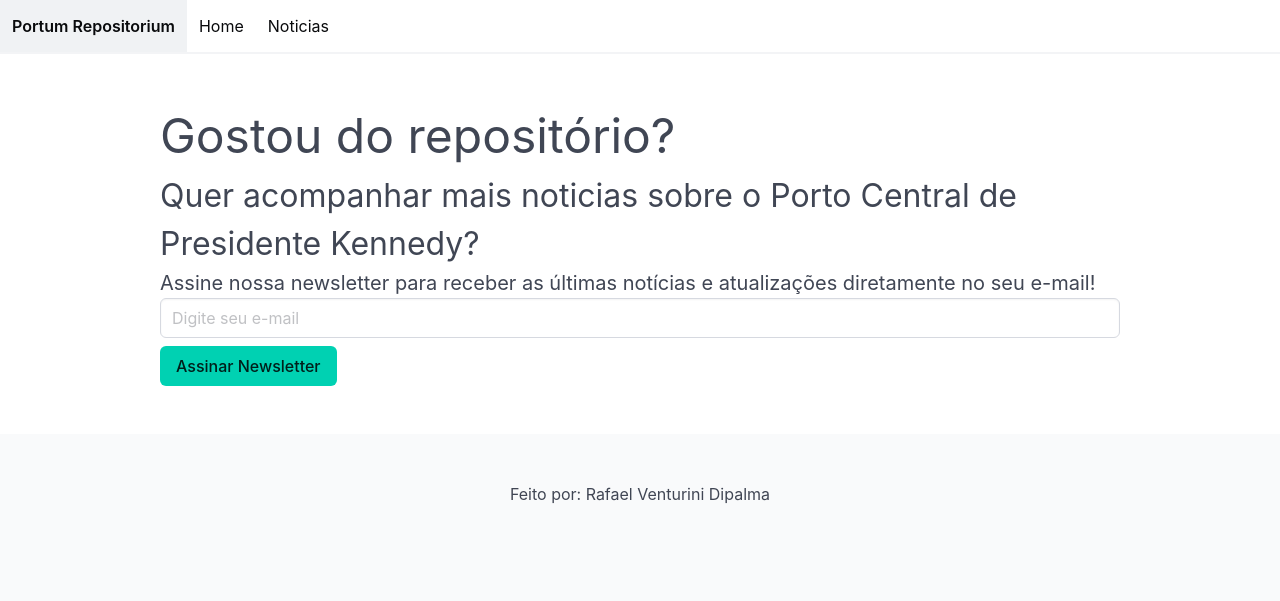
After one commit to RafaelVenturini/portum-repositorium, a Flask app: page /newsletter in a window 1280 px wide. The commit adds this page. Shown: the top 601 px of the page. Run offline with Flask 3, Linux system fonts and the light colour scheme.

Commit message:
created initial frontend

```diff
--- a/repository/views/main.py
+++ b/repository/views/main.py
@@ -18,44 +18,21 @@ def index():
 
 @bp_main.route("/news")
 def news():
+    current_app.logger.debug("Renderizando template news.html")
     articles = Articles.query.order_by(Articles.published_at.desc()).all()
     return render_template("main/news.html", articles=articles)
 
 
 @bp_main.route("/news/<int:article_id>")
 def news_detail(article_id):
+    current_app.logger.debug("Renderizando template news_detail.html")
     article = db.session.get(Articles, article_id)
     if article is None:
         abort(404)
     return render_template("main/news_detail.html", article=article)
 
 
-# @bp_main.route('/carrinho')
-# def carrinho():
-#     carrinho = {
-#         'itens': [
-#             {'id': 1, 'name': "Pizza Margherita", 'preco': 49.95, 'quantidade': 1},
-#             {'id': 2, 'name': "Refrigerante 2L", 'preco': 8.52, 'quantidade': 2},
-#             {'id': 3, 'name': "Borda Recheada", 'preco': 12.358, 'quantidade': 1}
-#         ]
-#         #'itens': []
-#     }
-#     total = sum(item['preco']*item['quantidade'] for item  in carrinho['itens'])
-#     return render_template('main/carrinho.html',
-#                            carrinho=carrinho,
-#                            total=total,
-#                            titulo="Meu pedido prefido")
-
-
-# @bp_main.route('/contato', methods=['GET', 'POST'])
-# def contato():
-#     form = ContatoForm()
-
-#     if form.validate_on_submit():
-#         current_app.logger.info(f"Mensagem recebida do {form.nome.data}")
-#         flash('Mensagem enviada com sucesso!', 'success')
-#         return redirect(url_for('main.index'))
-#     else:
-#         print(form.errors)
-
-#     return render_template('main/contato.html', form=form)
+@bp_main.route("/newsletter")
+def newsletter():
+    current_app.logger.debug("Renderizando template newsletter.html")
+    return render_template("main/newsletter.html")
--- a/static/css/global.css
+++ b/static/css/global.css
@@ -23,7 +23,9 @@
 
 .article-meta {
   display: grid;
+  grid-template-columns: 1fr 1fr;
   gap: 0.25rem;
+
 }
 
 .article-meta p {
--- a/templates/main/news_detail.html
+++ b/templates/main/news_detail.html
@@ -18,14 +18,14 @@
 
             <div class="box article-meta">
                 <p><strong>Fonte:</strong> {{ article.source_name }}</p>
+                <p><strong>Publicado em:</strong> {{ article.published_at.strftime("%d/%m/%Y %H:%M") }}</p>
                 <p><strong>Autor:</strong> {{ article.author.name if article.author else "Nao informado" }}</p>
-                <p><strong>Publicado em:</strong> {{ article.published_at.strftime("%d/%m/%Y %H:%M") }}</p>
                 <p><strong>Atualizado em:</strong> {{ article.updated_at.strftime("%d/%m/%Y %H:%M") if article.updated_at else "Nao informado" }}</p>
+                <p><a href="{{ article.url }}" target="_blank" rel="noopener">Abrir noticia original</a></p>
                 <p><strong>Coletado em:</strong> {{ article.scrapped_at.strftime("%d/%m/%Y %H:%M") }}</p>
-                <p><a href="{{ article.url }}" target="_blank" rel="noopener">Abrir noticia original</a></p>
             </div>
 
-            <div class="notification is-light">
+            <div class="notification ">
                 {{ article.html_content | safe }}
             </div>
         </article>
--- /dev/null
+++ b/templates/main/newsletter.html
@@ -0,0 +1,21 @@
+{% extends "main/base.html" %}
+
+{% block title %}Newsletter{% endblock %}
+
+{% block content %}
+<section class="section">
+    <div class="container is-max-desktop">
+        <h1 class="is-size-1">Gostou do repositório?</h1>
+        <h2 class="is-size-3">Quer acompanhar mais noticias sobre o Porto Central de Presidente Kennedy?</h2>
+        <p class="is-size-5">Assine nossa newsletter para receber as últimas notícias e atualizações diretamente no
+            seu e-mail!</p>
+
+        <form>
+            <label>
+                <input class="input" type="email" placeholder="Digite seu e-mail">
+            </label>
+            <button class="button is-primary mt-2">Assinar Newsletter</button>
+        </form>
+    </div>
+</section>
+{% endblock %}
--- a/templates/main/partials/article_cards.html
+++ b/templates/main/partials/article_cards.html
@@ -6,12 +6,9 @@
             <div class="card-content">
                 <p class="title is-5">{{ article.title }}</p>
                 <p class="subtitle is-6">{{ article.source_name }}</p>
-                <div class="content">
-                    <p>{{ article.excerpt or "Sem resumo disponivel." }}</p>
                     <time datetime="{{ article.published_at.isoformat() }}">
                         {{ article.published_at.strftime("%d/%m/%Y") }}
                     </time>
-                </div>
             </div>
         </a>
     </div>
```
